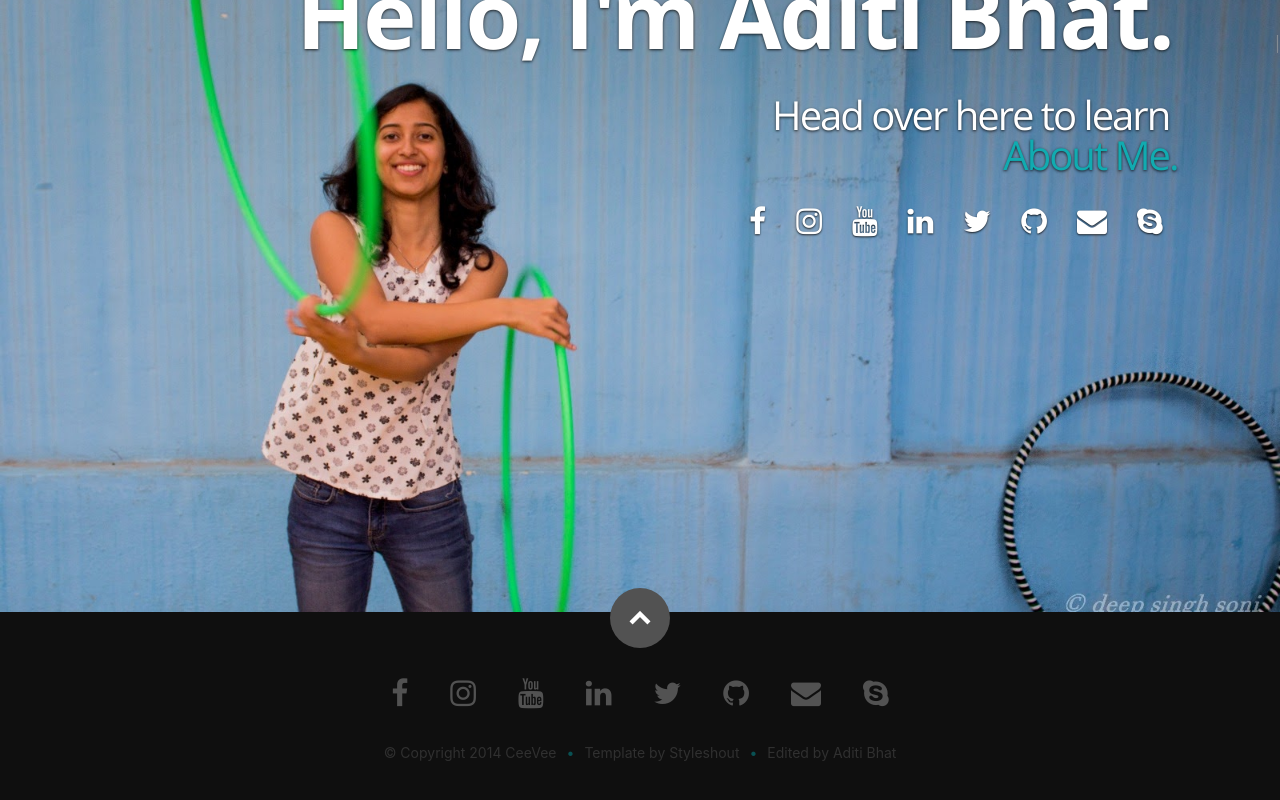
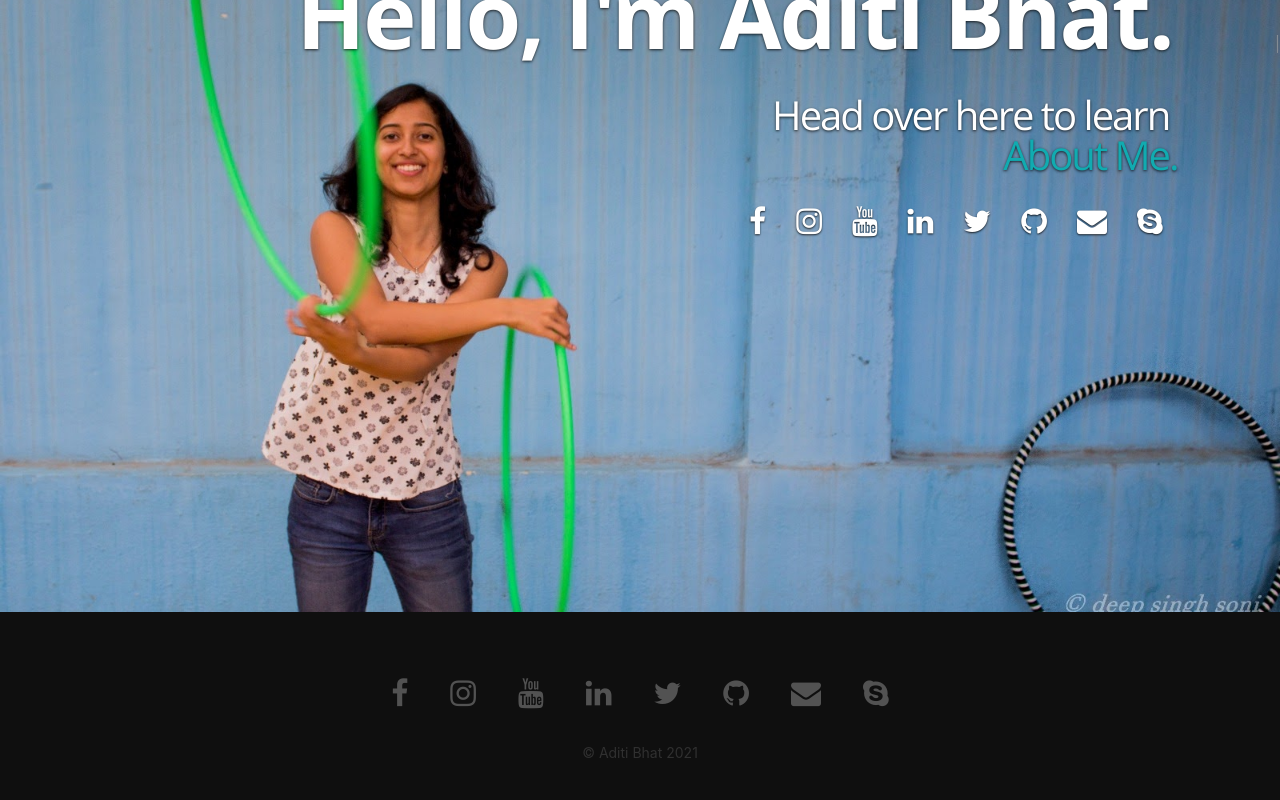
Before and after one commit to itsadtbot/my-website, a React (Create React App) app: page / in a window 1280 px wide. Shown: the part 228-1028 px from the top of the page. Built offline with nearby package versions, Linux system fonts and the light colour scheme.

Commit message:
Minor Update

```diff
--- a/src/components/footer/footer.js
+++ b/src/components/footer/footer.js
@@ -26,14 +26,14 @@ export default class Contact extends Component {
                             </ul>
 
                             <ul class="copyright">
-                                <li>&copy; Copyright 2014 CeeVee</li>
-                                <li>Template by Styleshout</li>
-                                <li>Edited by Aditi Bhat</li>
+                                <li>&copy; Aditi Bhat 2021</li>
+                                {/* <li>Template by Styleshout</li>
+                                <li>Edited by Aditi Bhat</li> */}
                             </ul>
 
                         </div>
 
-                        <div id="go-top"><a class="smoothscroll" title="Back to Top" href="#home"><i class="icon-up-open"></i></a></div>
+                        {/* <div id="go-top"><a class="smoothscroll" title="Back to Top" href="#home"><i class="icon-up-open"></i></a></div> */}
 
                     </div>
 
```
